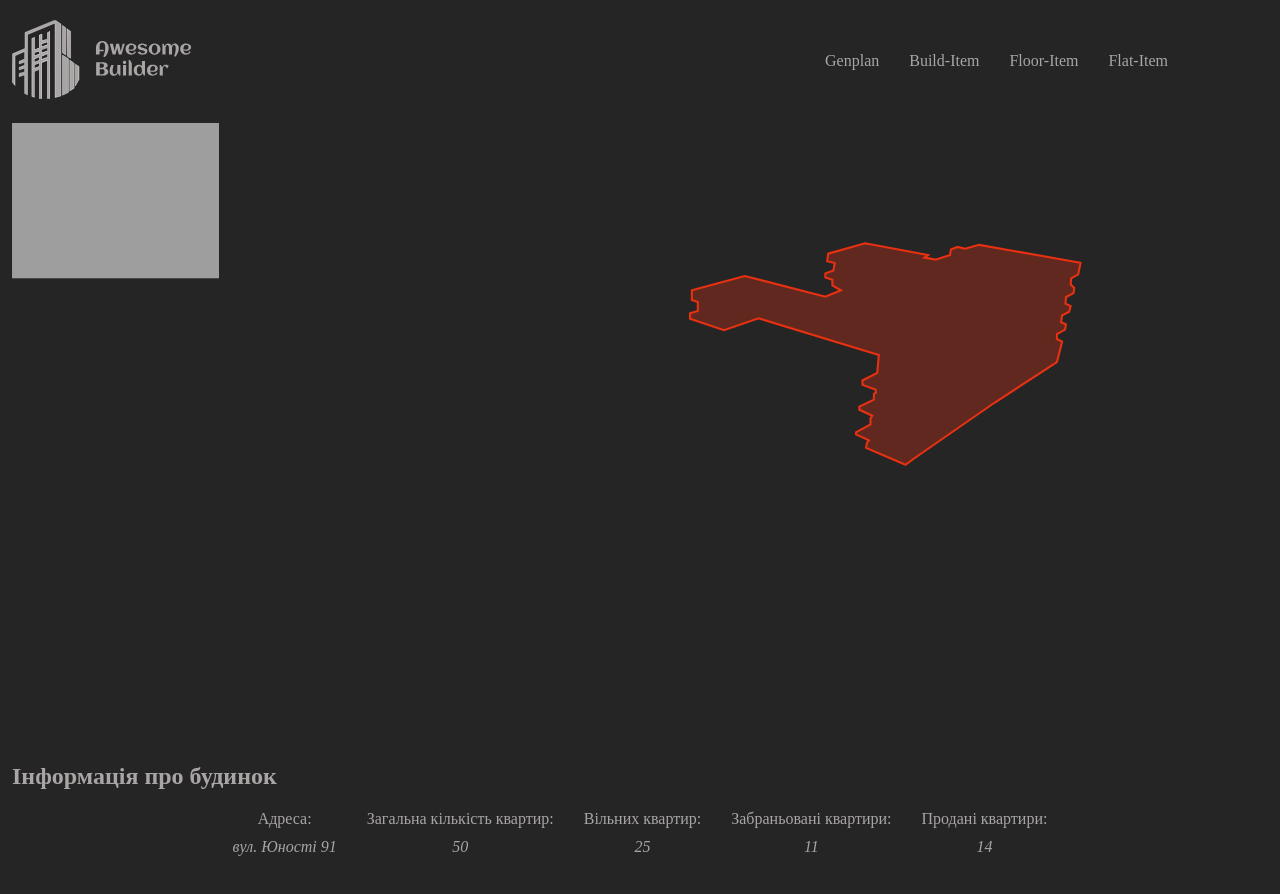
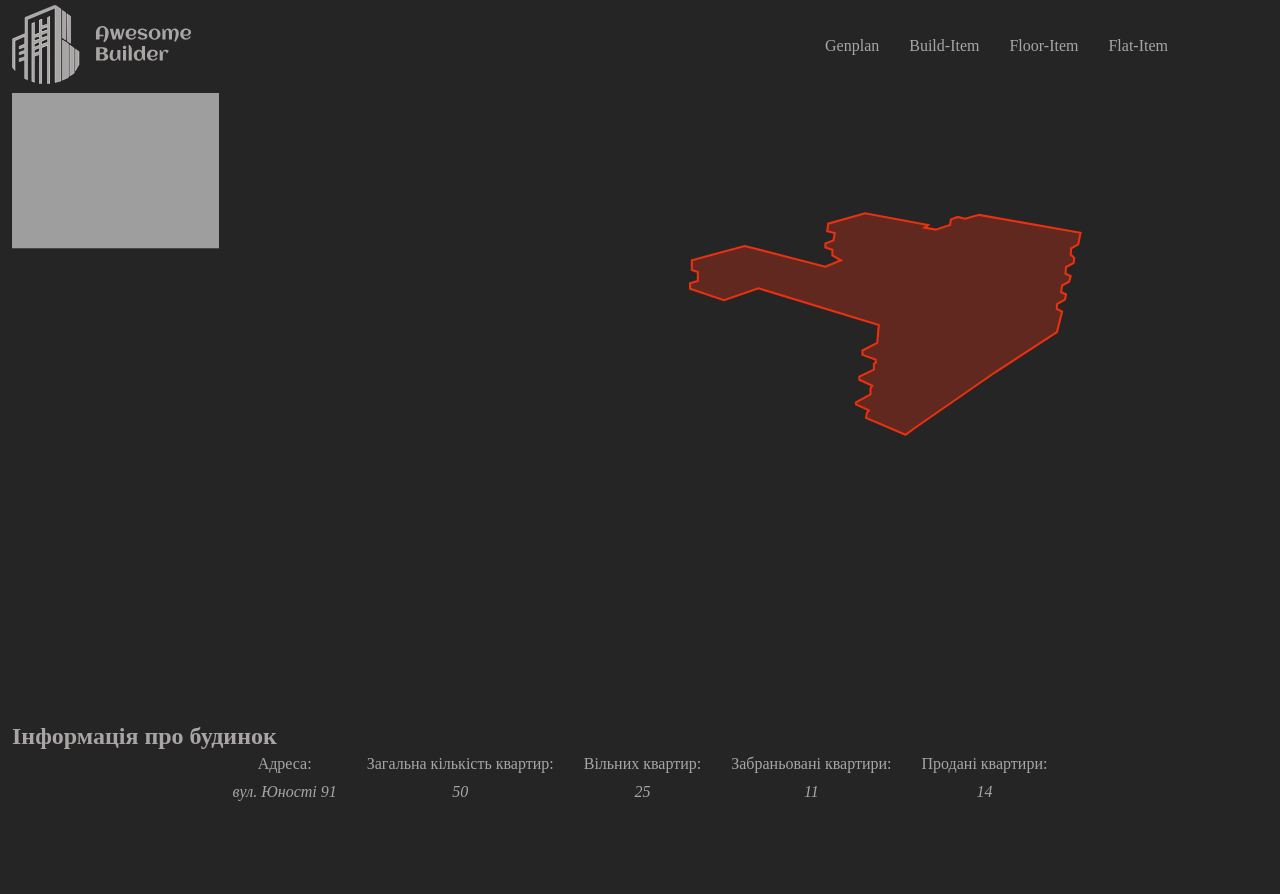
Before and after one commit to Ivyes/dev-AwesomeBuilder, a website: page dev/index.html in a window 1280 px wide. Drawn offline with nearby package versions, Linux system fonts and the light colour scheme; files that its build step writes are made by us from their sources; grey boxes are pictures that could not be loaded.

Commit message:
change padding and margin

```diff
--- a/dev/sass/genplan.scss
+++ b/dev/sass/genplan.scss
@@ -25,11 +25,11 @@ path.build-float {
 // info section
 
 .info {
-    padding-top: 20px;
-    padding-bottom: 20px;
+    padding-top: 10px;
+    padding-bottom: 10px;
 
     h2 {
-        margin-bottom: 20px;
+        margin-bottom: 5px;
     }
 
     .info-build {
--- a/dev/sass/header.scss
+++ b/dev/sass/header.scss
@@ -1,5 +1,5 @@
 header {
-	padding: 20px 0;
+	padding: 5px 0;
 
 	.container {
 		display: flex;
```
